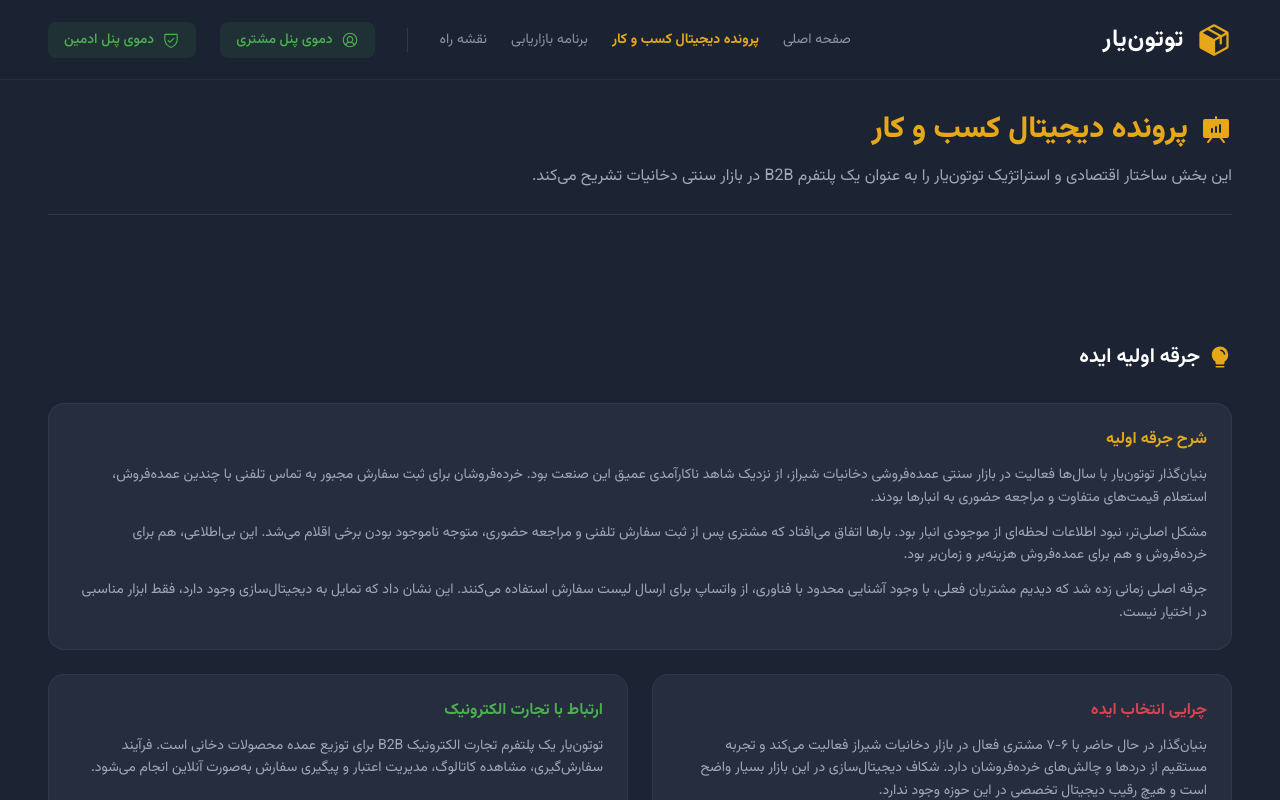
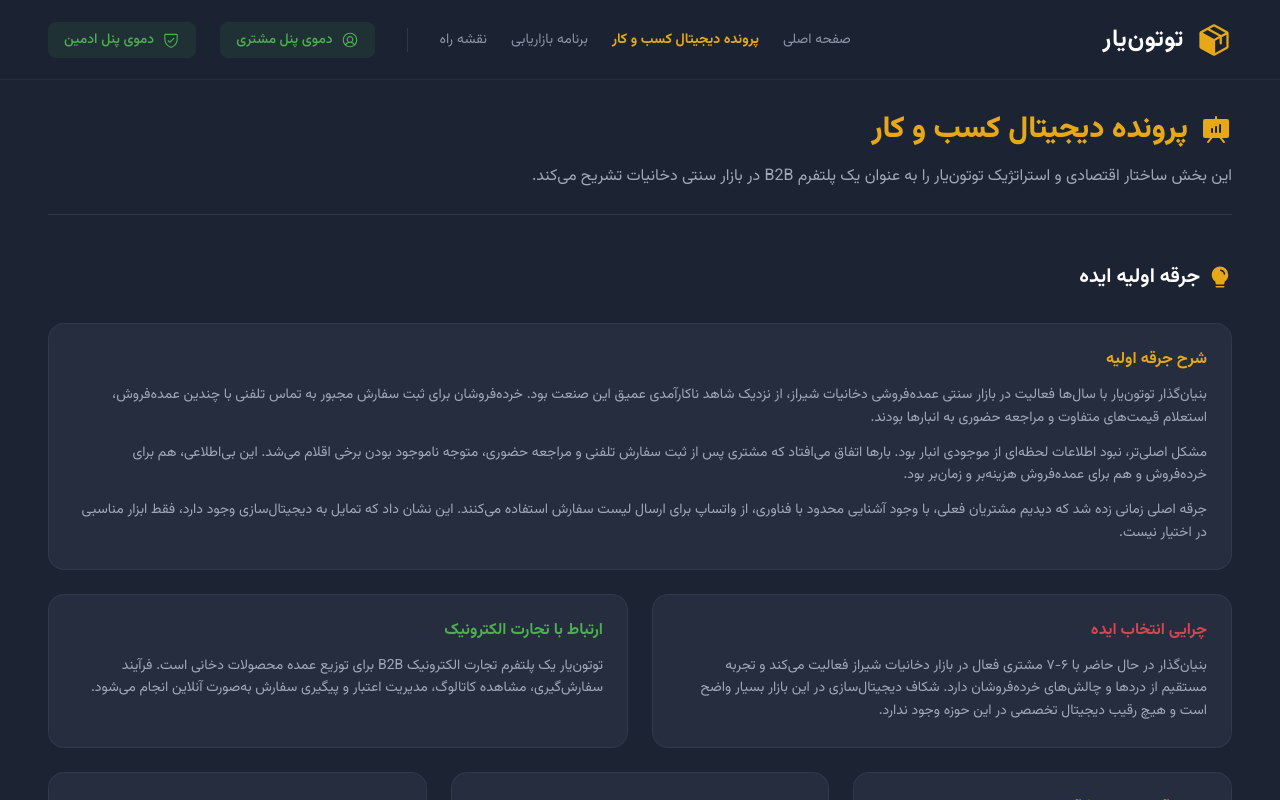
Before and after one commit to mohadeseh-fallahi/tutunyar, a React (Vite) app: page / in a window 1280 px wide. Both pictures are taken after a click on the button "پرونده دیجیتال کسب و کار". Shown: the top 800 px of the page. Built offline with nearby package versions, Linux system fonts and the light colour scheme.

Commit message:
Update BusinessModelView.jsx
mb-16 and mt-16

```diff
--- a/src/components/views/BusinessModelView.jsx
+++ b/src/components/views/BusinessModelView.jsx
@@ -13,7 +13,7 @@
         </div>
 
         {/* ═══════ 1. جرقه اولیه ایده ═══════ */}
-        <div className="mt-16 pt-16">
+        <div className="mb-16">
           <h3 className="text-xl font-bold text-white mb-8 flex items-center gap-2">
             <Lightbulb weight="fill" className="text-gold" size={24} /> جرقه اولیه ایده
           </h3>
@@ -152,7 +152,7 @@
         </div>
 
         {/* ═══════ 4. بوم مدل کسب‌وکار ═══════ */}
-        <div className="border-t border-white/10 mt-16 pt-16 mb-16">
+        <div className="border-t border-white/10 mt-16 pt-16">
           <h3 className="text-xl font-bold text-white mb-6 flex items-center gap-2">
             <SquaresFour weight="bold" className="text-gold" size={22} /> بوم مدل کسب‌وکار
           </h3>
```
